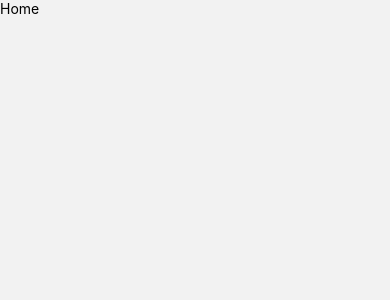
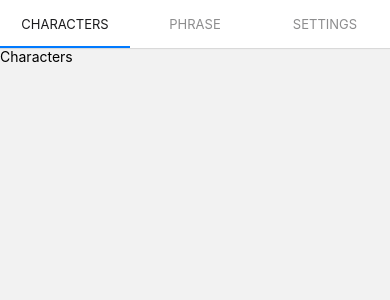
Before and after one commit to edgargcg/react-native-breaking-bad, a React Native app: screen /Home in a window 390 px wide. Shown: the top 300 px of the page. Built offline with nearby package versions, Linux system fonts and the light colour scheme.

Commit message:
Topbar navigator created

```diff
--- a/package.json
+++ b/package.json
@@ -10,12 +10,15 @@
     "lint": "eslint . --ext .js,.jsx,.ts,.tsx"
   },
   "dependencies": {
+    "@react-navigation/material-top-tabs": "^6.0.6",
     "@react-navigation/native": "^6.0.6",
     "@react-navigation/native-stack": "^6.2.5",
     "react": "17.0.2",
     "react-native": "0.66.1",
+    "react-native-pager-view": "^5.4.7",
     "react-native-safe-area-context": "^3.3.2",
-    "react-native-screens": "^3.8.0"
+    "react-native-screens": "^3.8.0",
+    "react-native-tab-view": "^3.1.1"
   },
   "devDependencies": {
     "@babel/core": "^7.12.9",
--- /dev/null
+++ b/src/Navigation/TopBarNavigator/index.tsx
@@ -0,0 +1,21 @@
+import React from 'react';
+import {createMaterialTopTabNavigator} from '@react-navigation/material-top-tabs';
+
+import Characters from '../../screens/Characters';
+import Login from '../../screens/Login';
+import Phrase from '../../screens/Phrase';
+
+const Tab = createMaterialTopTabNavigator();
+
+const Component = () => {
+  return (
+    <Tab.Navigator>
+      <Tab.Screen name="Characters" component={Characters} />
+      <Tab.Screen name="Phrase" component={Phrase} />
+      <Tab.Screen name="Settings" component={Login} />
+    </Tab.Navigator>
+  );
+};
+
+export {Component as TopBarNavigator};
+export default Component;
--- /dev/null
+++ b/src/screens/Characters/index.tsx
@@ -0,0 +1,13 @@
+import React from 'react';
+import {Text, View} from 'react-native';
+
+const Component = () => {
+  return (
+    <View>
+      <Text>Characters</Text>
+    </View>
+  );
+};
+
+export {Component as Characters};
+export default Component;
--- a/src/screens/Home/index.tsx
+++ b/src/screens/Home/index.tsx
@@ -1,12 +1,8 @@
 import React from 'react';
-import {Text, View} from 'react-native';
+import TopBarNavigator from '../../Navigation/TopBarNavigator';
 
 const Component = () => {
-  return (
-    <View>
-      <Text>Home</Text>
-    </View>
-  );
+  return <TopBarNavigator />;
 };
 
 export {Component as Home};
--- /dev/null
+++ b/src/screens/Phrase/index.tsx
@@ -0,0 +1,13 @@
+import React from 'react';
+import {Text, View} from 'react-native';
+
+const Component = () => {
+  return (
+    <View>
+      <Text>Phrase</Text>
+    </View>
+  );
+};
+
+export {Component as Phrase};
+export default Component;
```
Also changed, not shown: 1 other file (tests, documents, lock files or other folders).
